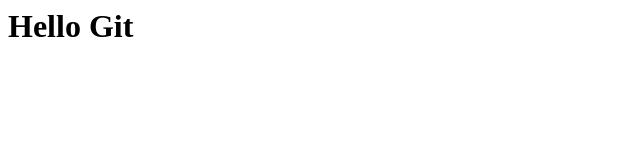
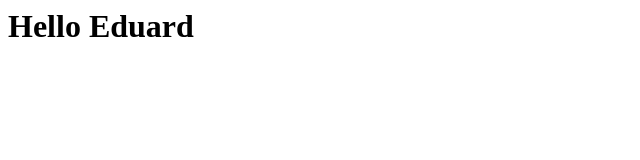
Before and after one commit to edohak77/git-sample, a plain HTML site: page index.html in a window 1280 px wide. Shown: the whole page, without its empty margins (0-640 px from the left). Drawn offline with Linux system fonts and the light colour scheme.

Commit message:
One commit

```diff
--- a/index.html
+++ b/index.html
@@ -1 +1 @@
-<h1>Hello Git</>
+<h1>Hello Eduard</>
```
